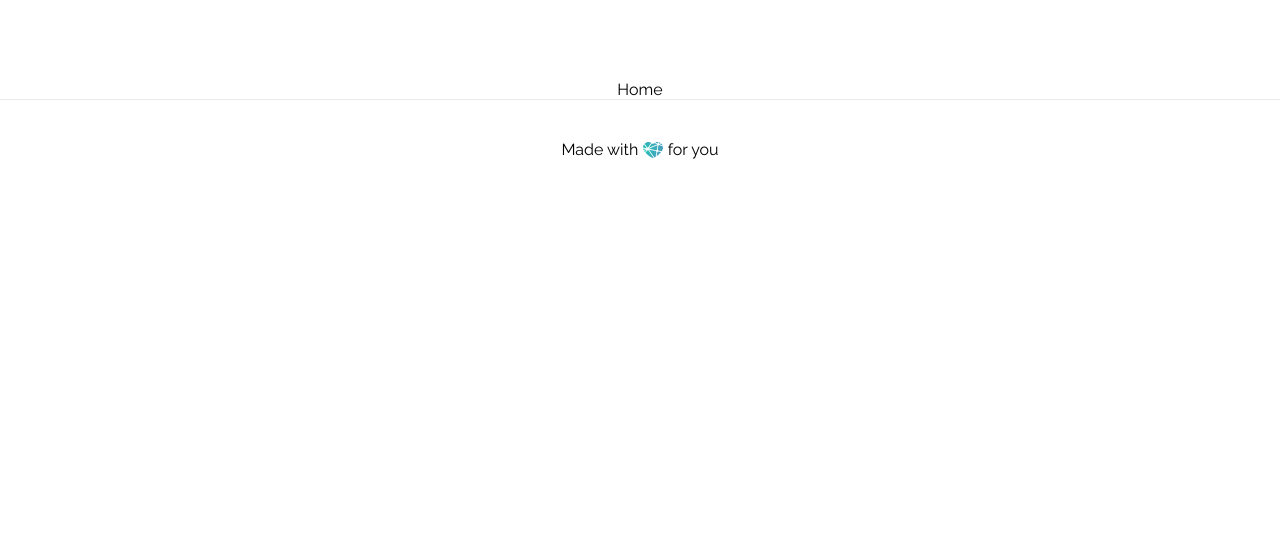
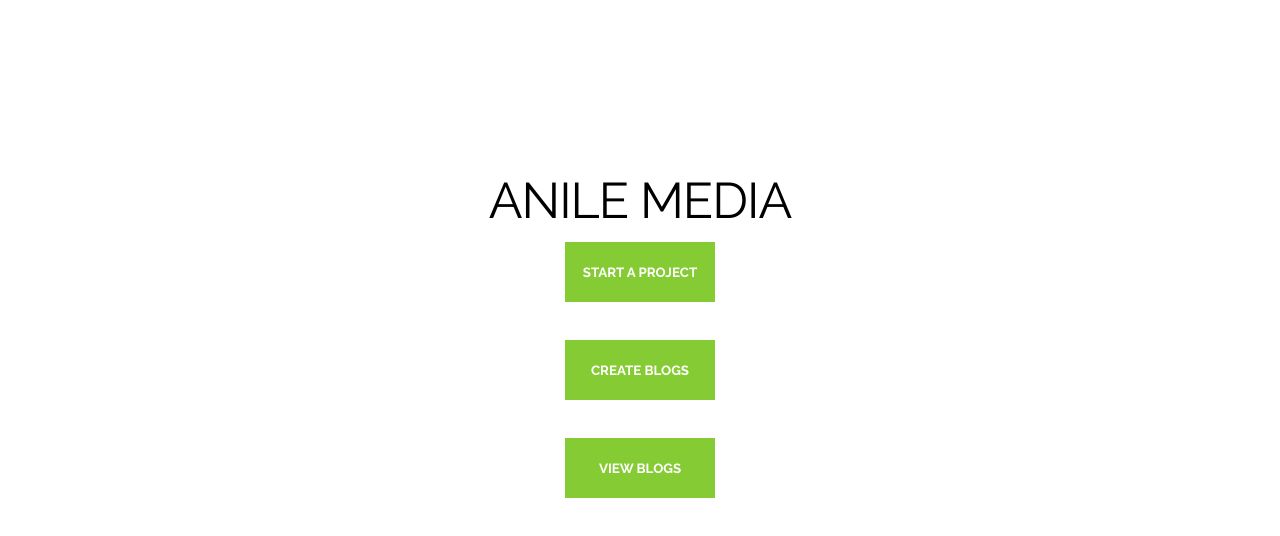
Before and after one commit to jaison080/anile-media, a Next.js app in the folder anile-media-website/: page / in a window 1280 px wide. Shown: the top 536 px of the page. Built offline with nearby package versions, Linux system fonts and the light colour scheme.

Commit message:
Added Homepage

```diff
--- a/anile-media-website/pages/index.js
+++ b/anile-media-website/pages/index.js
@@ -1,20 +1,37 @@
 import Head from 'next/head'
 import Header from '../components/Header'
 import Footer from '../components/Footer'
+import {useRouter } from 'next/router'
 
 export default function Home() {
+  const Router=useRouter();
+  function formPage(){
+    Router.push('/form')
+  }
+  function createPage(){
+    Router.push('/create')
+  }
+  function blogsPage(){
+    Router.push('/blogs')
+  }
   return (
-    <div className="container">
+    <div className='container'>
       <Head>
-        <title>Next.js Starter!</title>
+        <title>Anile Media</title>
         <link rel="icon" href="/favicon.ico" />
       </Head>
-
       <main>
-        <div>Home</div>
-      </main>
-
-      <Footer />
-    </div>
+        <div className='container'>
+        <div className='title'>ANILE MEDIA</div>
+        <button className='button_active' onClick={formPage}>START A PROJECT</button>
+        <br/>
+        <br/>
+        <button className='button_active' onClick={createPage}>CREATE BLOGS</button>
+        <br/>
+        <br/>
+        <button className='button_active' onClick={blogsPage}>VIEW BLOGS</button>
+        </div>
+</main>
+      </div>
   )
 }
```
